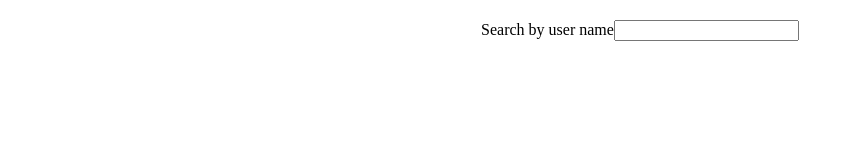
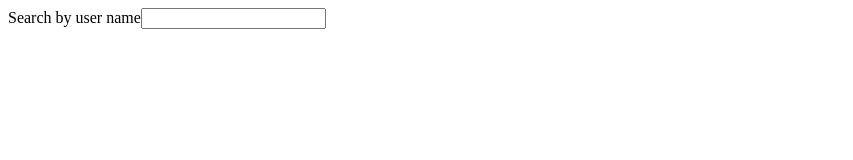
Before and after one commit to MichBrusilo/React_Users_Search, a website: page index.html in a window 1280 px wide. Shown: the whole page, without its empty margins (0-853 px from the left). Drawn offline with nearby package versions, Linux system fonts and the light colour scheme.

Commit message:
Update style.css

```diff
--- a/css/style.css
+++ b/css/style.css
@@ -1,7 +1,5 @@
 body {
-	margin: 0 auto;
-	text-align: center;
-	margin: 20px 0;
+  box-sizing: border-box;
 }
 
 .allusers {
```
